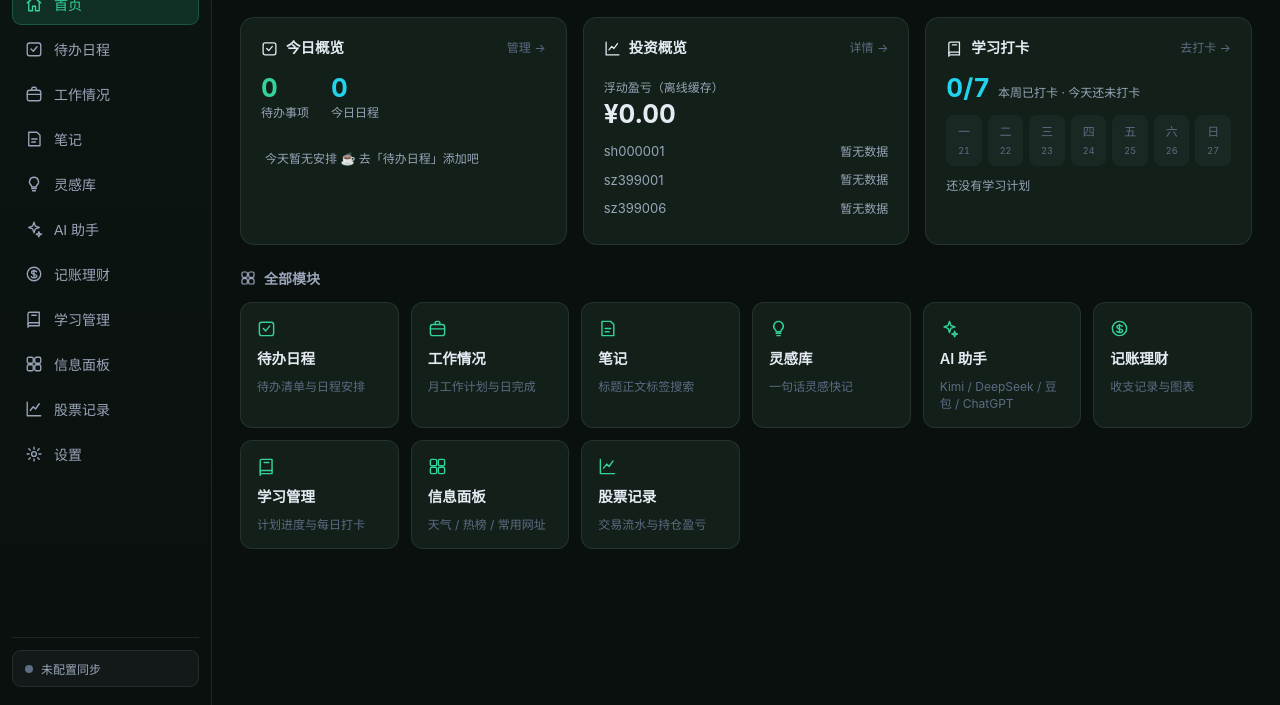
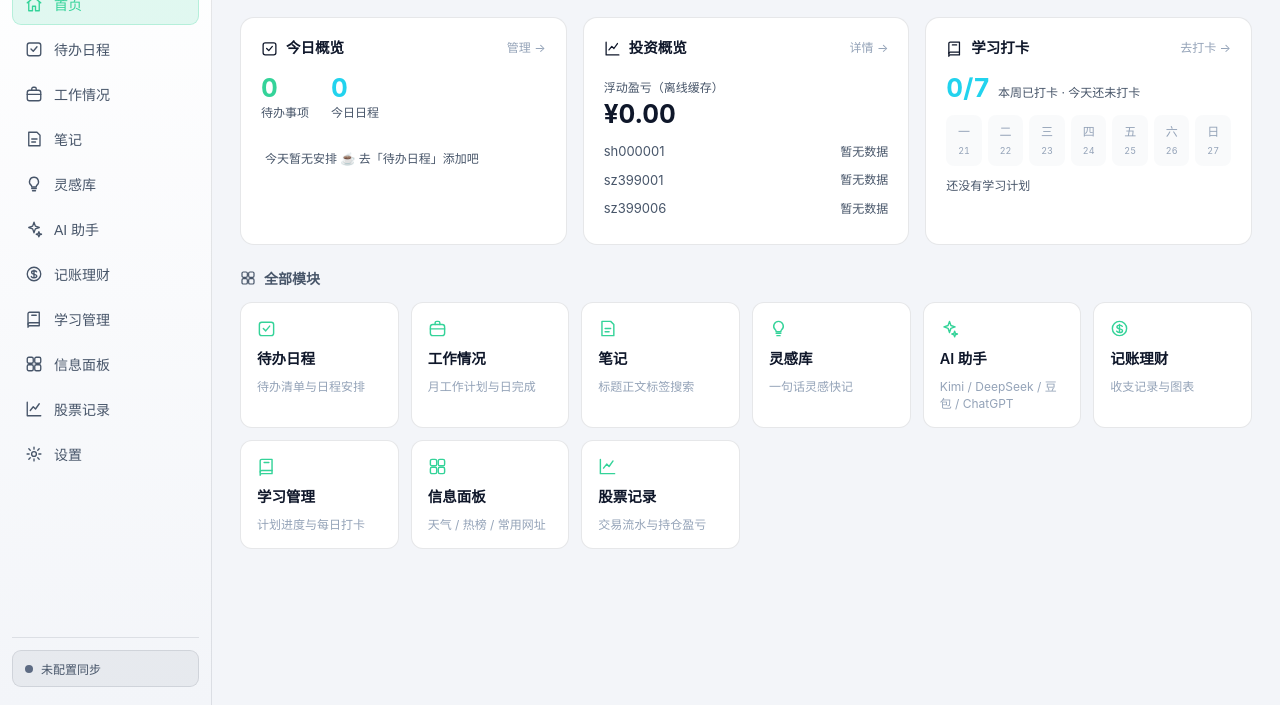
Before and after one commit to TMJ97-10/workbench, a website with bundled scripts: page index.html in a window 1280 px wide. Shown: the part 95-800 px from the top of the page. Built offline with nearby package versions, Linux system fonts and the light colour scheme.

Commit message:
fix: css/style.css 全部主题统一白底，仅强调色不同

```diff
--- a/css/style.css
+++ b/css/style.css
@@ -1,46 +1,38 @@
 /* 个人工作台 · 全局样式（深色科技感） */
 :root{
-  --bg:#0B0F17;
-  --bg-2:#0E1420;
-  --panel:#121826;
-  --panel-2:#0E1524;
-  --border:rgba(148,163,184,.14);
-  --border-2:rgba(148,163,184,.2);
-  --text:#E5EAF3;
-  --text-2:#9AA4B8;
-  --text-3:#5D6B83;
+  --bg:#F3F5F9;
+  --bg-2:#FFFFFF;
+  --panel:#FFFFFF;
+  --panel-2:#EDF1F7;
+  --border:rgba(15,23,42,.1);
+  --border-2:rgba(15,23,42,.18);
+  --text:#0F172A;
+  --text-2:#475569;
+  --text-3:#94A3B8;
   --accent:#34D399;   /* 主色（默认：翡翠绿） */
   --accent2:#22D3EE;  /* 辅色 */
   --accent-rgb:52, 211, 153;
   --accent2-rgb:34, 211, 238;
   --accent-dim:rgba(var(--accent-rgb),.14);
   --accent2-dim:rgba(var(--accent2-rgb),.14);
-  --btn-bg:rgba(148,163,184,.06);
-  --hover-bg:rgba(148,163,184,.08);
-  --toast-bg:#1A2436;
-  --scroll:#1E2A3E;
-  --tabbar-bg:rgba(11,15,23,.92);
-  color-scheme:dark;
+  --btn-bg:rgba(15,23,42,.05);
+  --hover-bg:rgba(15,23,42,.07);
+  --toast-bg:#FFFFFF;
+  --scroll:#C6CFDC;
+  --tabbar-bg:rgba(255,255,255,.94);
+  color-scheme:light;
 }
 /* ---- 主题配色（设置页「外观设置」切换；不写 data-theme 时即默认翡翠绿） ---- */
-[data-theme="green"]{--bg:#0A100E;--bg-2:#0C1512;--panel:#122019;--panel-2:#0E1A15;}
-[data-theme="cyan"]{--accent:#22D3EE;--accent2:#34D399;--accent-rgb:34, 211, 238;--accent2-rgb:52, 211, 153;--bg:#08131C;--bg-2:#0A1826;--panel:#0F1E2E;--panel-2:#0B1A29;}
-[data-theme="blue"]{--accent:#60A5FA;--accent2:#22D3EE;--accent-rgb:96, 165, 250;--accent2-rgb:34, 211, 238;--bg:#0A1020;--bg-2:#0D1526;--panel:#131F36;--panel-2:#0E1930;}
-[data-theme="violet"]{--accent:#A78BFA;--accent2:#F472B6;--accent-rgb:167, 139, 250;--accent2-rgb:244, 114, 182;--bg:#120E1E;--bg-2:#161128;--panel:#1D1733;--panel-2:#171230;}
-[data-theme="orange"]{--accent:#FB923C;--accent2:#FBBF24;--accent-rgb:251, 146, 60;--accent2-rgb:251, 191, 36;--bg:#171009;--bg-2:#1D130C;--panel:#261A10;--panel-2:#1E150C;}
-[data-theme="light"]{
-  --bg:#F3F5F9;--bg-2:#FFFFFF;--panel:#FFFFFF;--panel-2:#EDF1F7;
-  --border:rgba(15,23,42,.1);--border-2:rgba(15,23,42,.18);
-  --text:#0F172A;--text-2:#475569;--text-3:#94A3B8;
-  --accent:#0891B2;--accent2:#059669;
-  --accent-rgb:8, 145, 178;--accent2-rgb:5, 150, 105;
-  --btn-bg:rgba(15,23,42,.05);--hover-bg:rgba(15,23,42,.07);
-  --toast-bg:#FFFFFF;--scroll:#C6CFDC;--tabbar-bg:rgba(255,255,255,.94);
-  color-scheme:light;
-  --up:#F43F5E;      /* A股红涨 */
-  --down:#10B981;    /* A股绿跌 */
-  --warn:#FBBF24;
-}
+[data-theme="green"]{--accent:#34D399;--accent2:#22D3EE;--accent-rgb:52, 211, 153;--accent2-rgb:34, 211, 238;}
+[data-theme="cyan"]{--accent:#22D3EE;--accent2:#34D399;--accent-rgb:34, 211, 238;--accent2-rgb:52, 211, 153;}
+[data-theme="blue"]{--accent:#60A5FA;--accent2:#22D3EE;--accent-rgb:96, 165, 250;--accent2-rgb:34, 211, 238;}
+[data-theme="violet"]{--accent:#A78BFA;--accent2:#F472B6;--accent-rgb:167, 139, 250;--accent2-rgb:244, 114, 182;}
+[data-theme="orange"]{--accent:#FB923C;--accent2:#FBBF24;--accent-rgb:251, 146, 60;--accent2-rgb:251, 191, 36;}
+[data-theme="light"]{--accent:#0891B2;--accent2:#059669;--accent-rgb:8, 145, 178;--accent2-rgb:5, 150, 105;}
+/* 全部主题统一浅色底（白底），仅强调色不同 */
+[data-theme]{--bg:#F3F5F9;--bg-2:#FFFFFF;--panel:#FFFFFF;--panel-2:#EDF1F7;--border:rgba(15,23,42,.1);--border-2:rgba(15,23,42,.18);--text:#0F172A;--text-2:#475569;--text-3:#94A3B8;--btn-bg:rgba(15,23,42,.05);--hover-bg:rgba(15,23,42,.07);--toast-bg:#FFFFFF;--scroll:#C6CFDC;--tabbar-bg:rgba(255,255,255,.94);color-scheme:light;}
+/* 语义色常量（任何主题下不变） */
+:root{--up:#F43F5E;--down:#10B981;--warn:#FBBF24;}
 *{margin:0;padding:0;box-sizing:border-box}
 html,body{height:100%}
 body{
```
